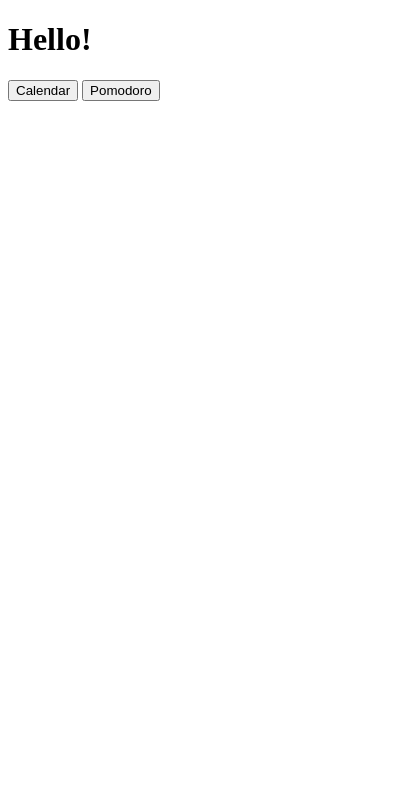
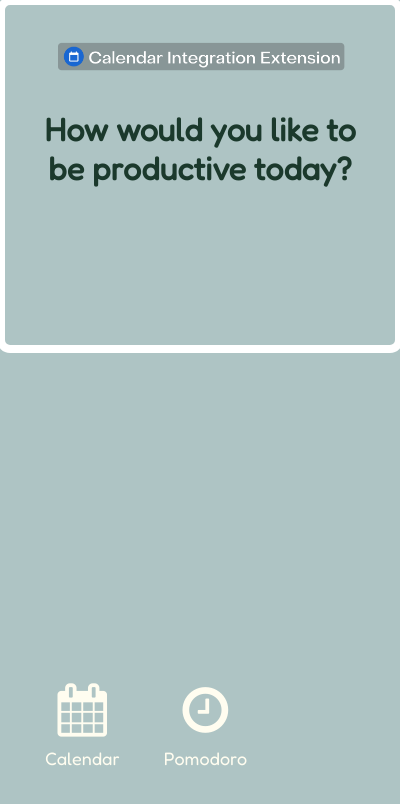
Before and after one commit to calendar-integration-extension/Calendar-Integration-Extension, a browser extension: page popup.html in a window 400 px wide. Drawn offline with Linux system fonts and the light colour scheme.

Commit message:
Added interface for popup for extension

```diff
--- a/main.css
+++ b/main.css
@@ -1,7 +1,24 @@
 #index-body {
-    width: 200px;
-    height: 100px;
-    overflow: hidden;
+    margin: -3px;
+    border-radius: 13px;
+    border: 8px solid #ffffff;
+    padding: 20px;
+    min-width: 250px;
+    min-height: 300px;
+    background-color: #aec4c4;
+}
+
+#homebutton {
+    position: fixed;
+    bottom: 55px;
+    margin: auto;
+}
+
+.logo {
+    display: block;
+    margin: auto;
+    margin-bottom: 10px;
+    width: 90%;
 }
 
 /* Manipulates calendar.html */
@@ -25,7 +42,6 @@
 
 .weekdays{
     width: 100%;
-
     display: flex;
 }
 
--- a/popup.html
+++ b/popup.html
@@ -6,12 +6,58 @@
     <meta http-equiv="X-UA-Compatible" content = "ie-edge">
     <title>Calendar Extension</title>
     <link rel="stylesheet" href="main.css">
+    <link rel="stylesheet" href="https://fonts.googleapis.com/css?family=Fredoka">
+    <link rel="stylesheet" href="https://cdnjs.cloudflare.com/ajax/libs/font-awesome/4.7.0/css/font-awesome.min.css">
 </head>
+<style>
+h1
+{
+    font-family: 'Fredoka';
+    color: #1b392c;
+    text-align: center;
+}
+
+
+span {
+    display: block;
+    font-family: 'Fredoka';
+    color: #fffdf0;
+    font-size: 18px;
+    padding-top: 10px;
+}
+.homebutns
+{
+    background-color: transparent;
+    border: none;
+    color: #fffdf0;
+    padding: 20px 20px; /* Some padding */
+    cursor: pointer; /* Mouse pointer on hover */
+    transition-duration: 0.4s;
+}
+
+.homebutns:hover
+{
+  background-color: #4b5f63;
+  border-radius: 13px;
+  box-shadow: 0 12px 16px 0 rgba(0,0,0,0.24), 0 17px 50px 0 rgba(0,0,0,0.19);
+}
+
+</style>
 <body id="index-body">
-
-    <h1>Hello!</h1>
-    <a href="calendar.html"><button id = "demo">Calendar</button></a>
-    <a href="pomodoro.html"><button>Pomodoro</button></a>
+    <img src="/images/logo-prev.png" alt="logo" class="logo">
+    <h1>How would you like to be productive today?</h1>
+    <div id="homebutton">
+    <a href="calendar.html">
+        <button id = "demo" class="homebutns">
+            <i class="fa fa-calendar fa-4x" aria-hidden="true"></i>
+            <span>Calendar</span>
+        </button></a>
+    <a href="pomodoro.html">
+        <button class = "homebutns">
+            <i class="fa fa-clock-o fa-4x" aria-hidden="true"></i>
+            <span>Pomodoro</span>
+        </button></a>
+    </div>
 
     <script src="popup.js"></script>
 </body>
```
Also changed, not shown: images/logo-prev.png (added).
